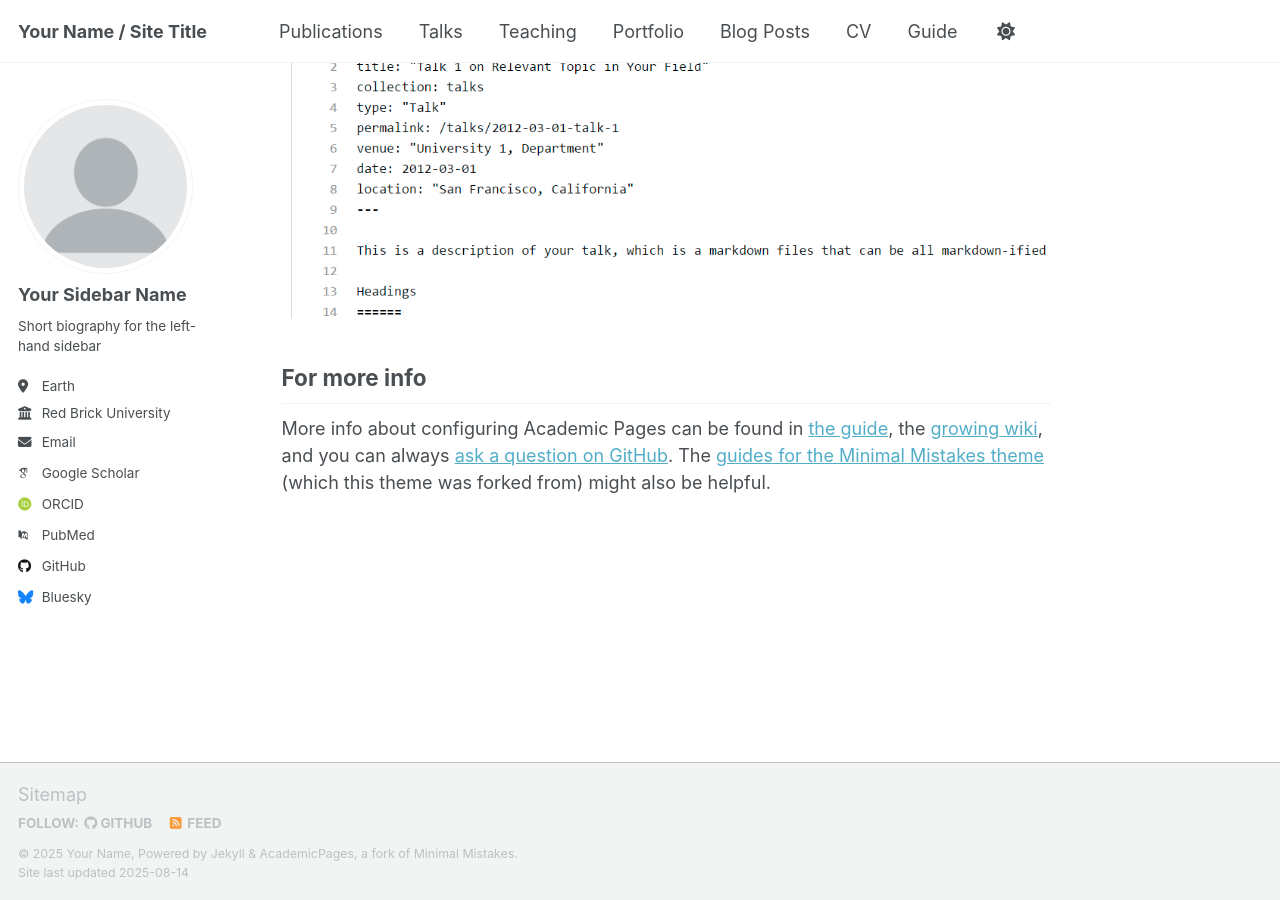
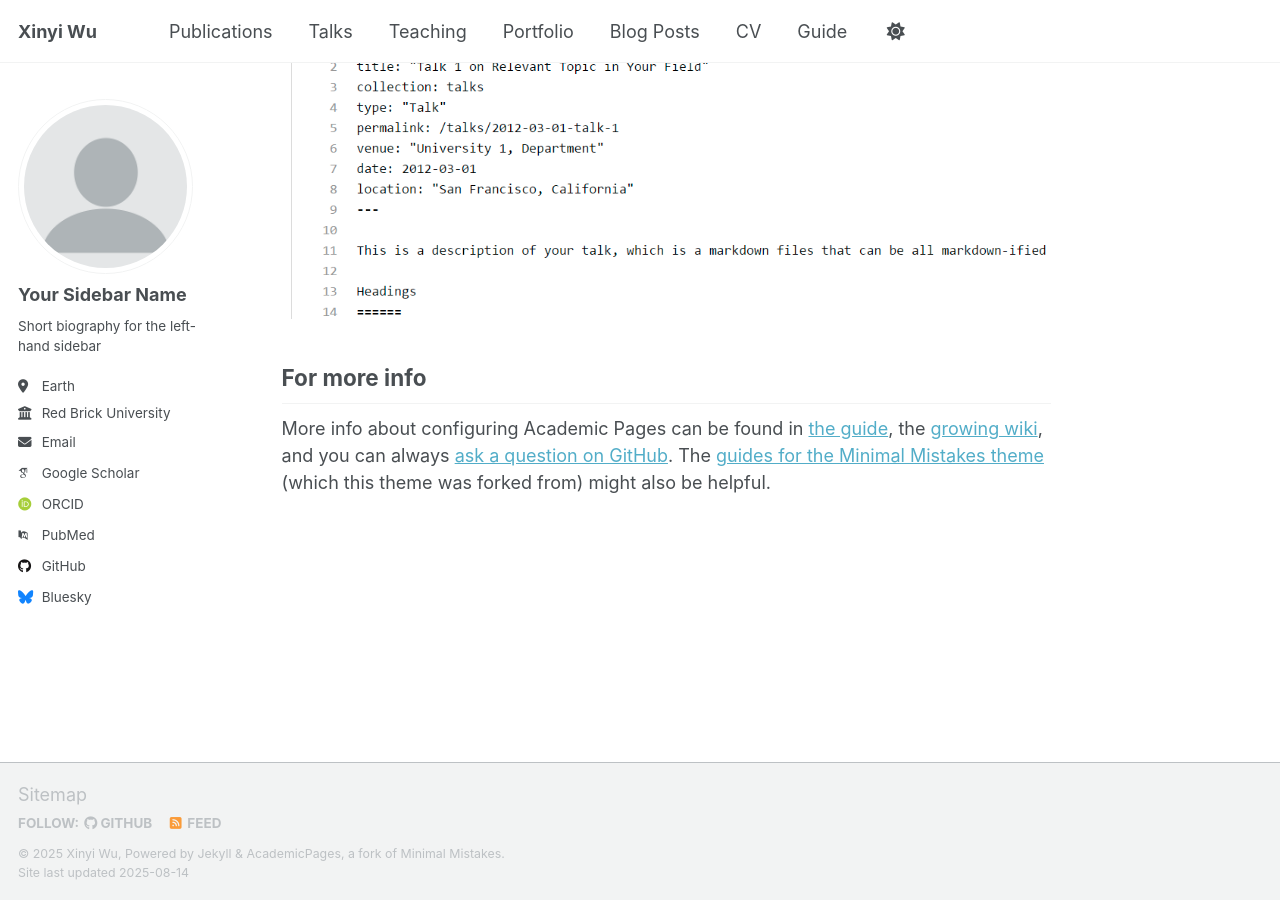
Before and after one commit to Cindy901717/Xinyi_Wu.github.io, a Jekyll site: the page built from _pages/about.md, in a window 1280 px wide and 900 px high, scrolled down 2880 px. Built offline with Jekyll 4.4.1, drawn with Linux system fonts in a browser that asks for light colours; some web fonts are replaced; a script that is not in the unit is left out.

Commit message:
Update _config.yml

```diff
--- a/_config.yml
+++ b/_config.yml
@@ -9,13 +9,13 @@
 # Basic Site Settings
 locale                   : "en-US"
 site_theme               : "default" # Currently available options are "default", "air"
-title                    : "Your Name / Site Title"
+title                    : "Xinyi Wu"
 title_separator          : "-"
-name                     : &name "Your Name"
-description              : &description "personal description"
-url                      : https://academicpages.github.io # the base hostname & protocol for your site e.g. "https://[your GitHub username].github.io" or if you already have some other page hosted on Github then use "https://[your GitHub username].github.io/[Your Repo Name]"
+name                     : &name "Xinyi Wu"
+description              : &description "Computer science student at the University of Wisconsin–Madison, passionate about machine learning, algorithms, and data-driven applications.."
+url                      : "https://Cindy901717.github.io"
 baseurl                  : "" # the subpath of your site, e.g. "/blog"
-repository               : "academicpages/academicpages.github.io"
+repository               : "Cindy901717/Xinyi_Wu.github.io"
 
 # Site Author - The following control what appear as part of the author content on the side bar.
 #               If a field is blank the icon and link will not appear, otherwise it will be shown.
```
